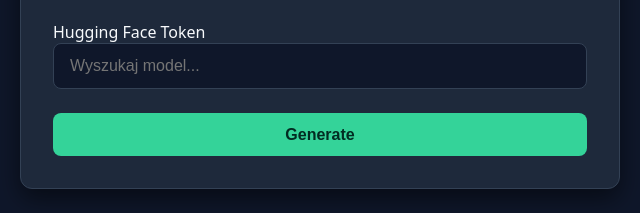
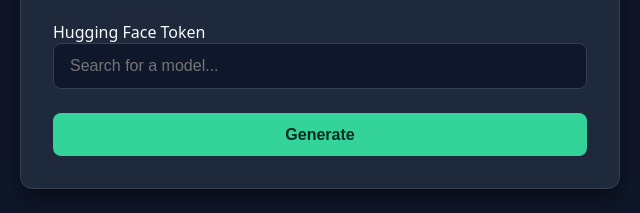
Before and after one commit to FortaGG/hf-token-to-openai, a plain HTML site: page index.html in a window 1280 px wide. Shown: the part 395-608 px from the top of the page, 320-960 px from the left. Drawn offline with Linux system fonts and the light colour scheme.

Commit message:
Update index.html

```diff
--- a/index.html
+++ b/index.html
@@ -243,7 +243,7 @@
 
                 <div class="dropdown-container">
                     <label for="modelId">Hugging Face Token</label>
-                    <input type="text" id="modelId" name="modelId" class="dropdown-input" placeholder="Wyszukaj model..." autocomplete="off" required />
+                    <input type="text" id="modelId" name="modelId" class="dropdown-input" placeholder="Search for a model..." autocomplete="off" required />
                     <div id="model-dropdown" class="dropdown-list"></div>
                 </div>
 
```
